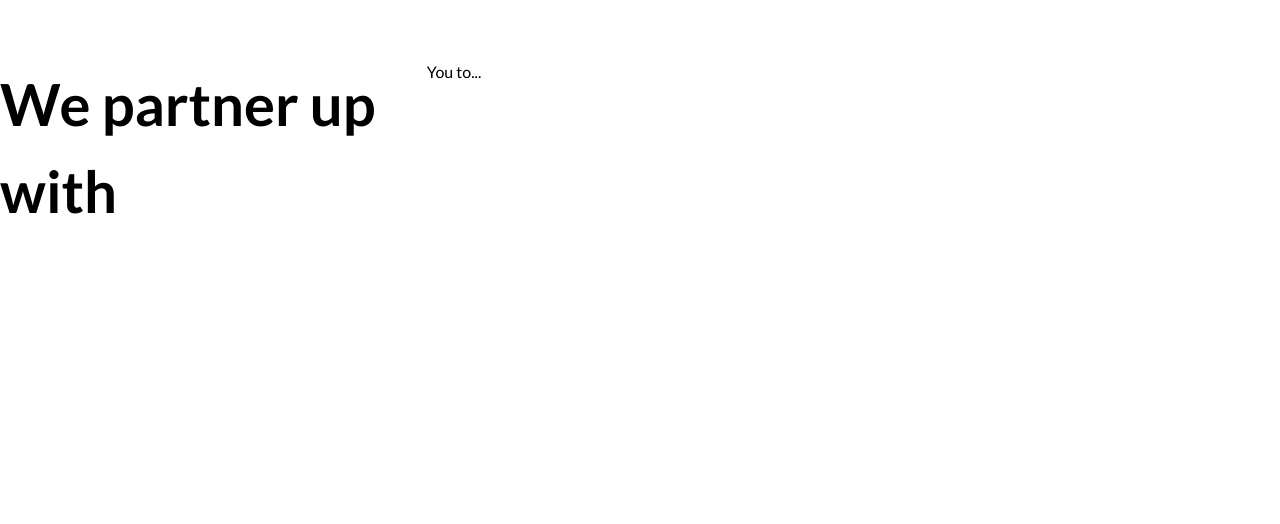
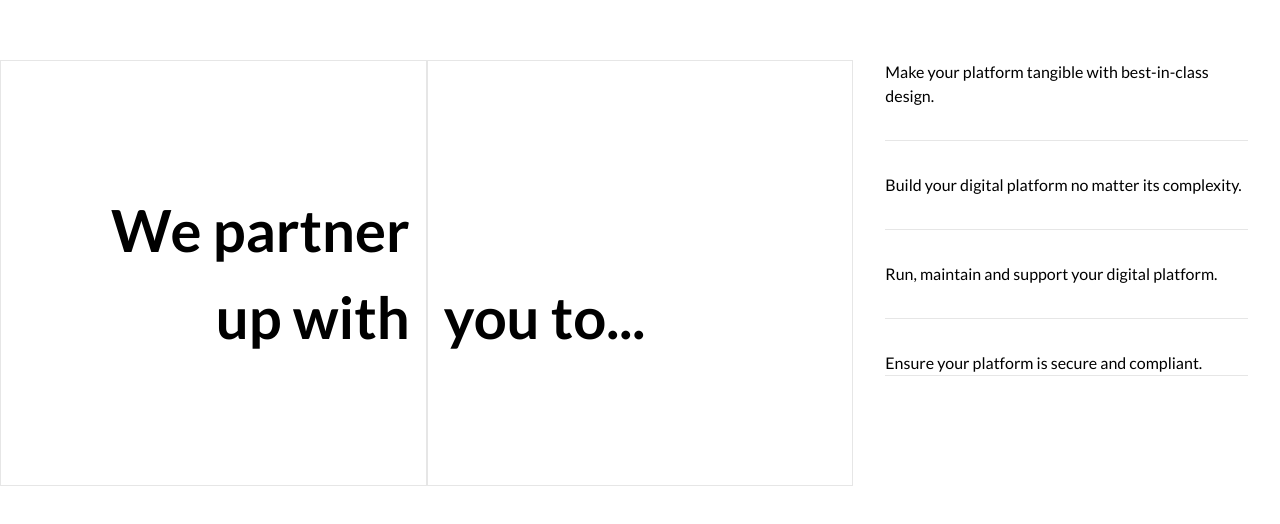
Before and after one commit to KvinZav/umvel-remote, a Next.js app: page / in a window 1280 px wide. Shown: the part 7447-7971 px from the top of the page. Built offline with nearby package versions, Linux system fonts and the light colour scheme.

Commit message:
feat: right texts

```diff
--- a/src/components/elements/card/card.tsx
+++ b/src/components/elements/card/card.tsx
@@ -75,7 +75,7 @@ export const Card = (props: CardInterface) => {
 
 export const CustomCard = ({children, customStyles = ''}) => {
   return (
-    <div className={`aspect-square border-secondary-10 border-solid`}>
+    <div className={`aspect-square border border-secondary-10 border-solid ${customStyles}`}>
       {children}
     </div>
   )
--- a/src/components/modules/ScrollInteraction3.tsx
+++ b/src/components/modules/ScrollInteraction3.tsx
@@ -1,4 +1,4 @@
-import { Card, CustomCard } from '@elements/card/card';
+import { CustomCard } from '@elements/card/card';
 import { useAppState } from '@hooks/customHooks';
 import React from 'react';
 
@@ -12,17 +12,31 @@ const ScrollInteraction3 = ({steps}) => {
 
   return(
     <section className="grid grid-cols-3">
-      <CustomCard>
-        <h1 className="text-[58px] font-bold">
+      <CustomCard customStyles="flex justify-end items-center p-4">
+        <h1 className="text-[58px] font-bold text-right max-w-xs">
           {left.text}
         </h1>
       </CustomCard>
-      <CustomCard>
-        <h2>
-          {right.text}
+      <CustomCard customStyles="flex justify-start items-center p-4">
+        <h2 className="text-[58px] font-bold text-left max-w-xs">
+          <br/>
+          {right.text.toLowerCase()}
         </h2>
       </CustomCard>
-      <div>
+      {/* TODO: Replace with missing contents from CMS */}
+      <div className="px-8">
+        <div className="border-b border-secondary-10 pb-8">
+          <p>Make your platform tangible with best-in-class design.</p>
+        </div>
+        <div className="border-b border-secondary-10 py-8">
+          <p>Build your digital platform no matter its complexity.</p>
+        </div>
+        <div className="border-b border-secondary-10 py-8">
+          <p>Run, maintain and support your digital platform.</p>
+        </div>
+        <div className="border-b border-secondary-10 pt-8">
+          <p>Ensure your platform is secure and compliant.</p>
+        </div>
 
       </div>
     </section>
```
